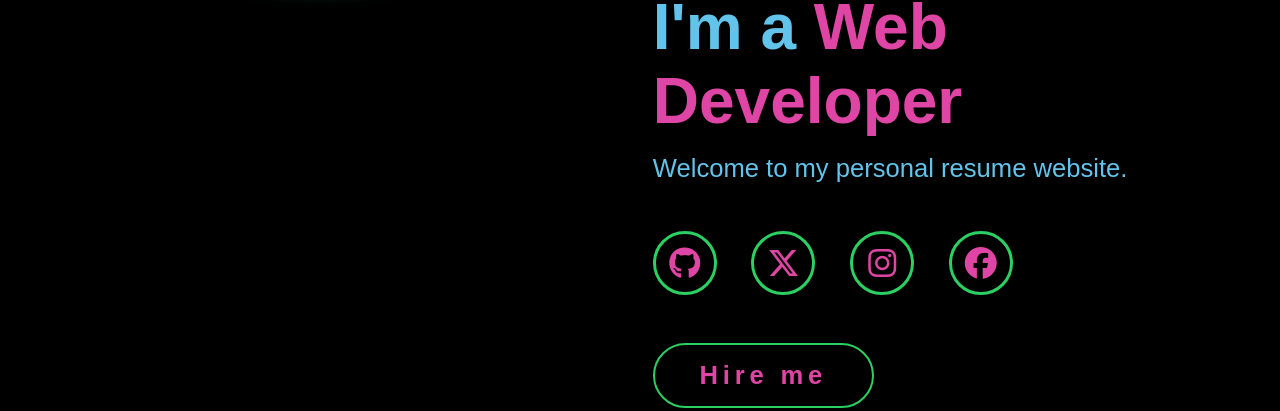
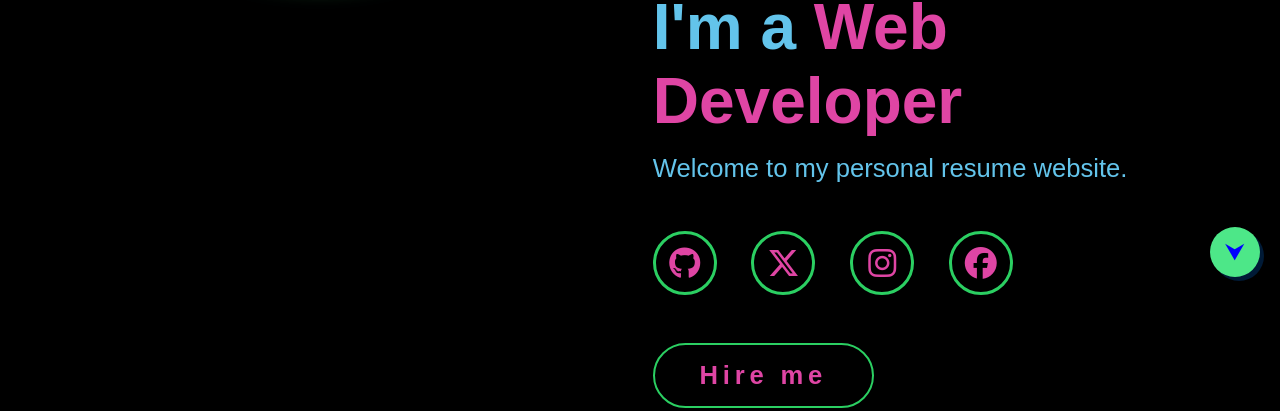
Before and after one commit to dArkakuma10/jerweb, a plain HTML site: page index.html in a window 1280 px wide. Shown: the part 503-914 px from the top of the page. Drawn offline with Linux system fonts and the light colour scheme.

Commit message:
Update index.html

```diff
--- a/index.html
+++ b/index.html
@@ -111,5 +111,48 @@
         <p>2025 Jericho Dumangas. All rights reserved.</p>
     </footer>
 
+    <button id="scrollBtn">⮟</button>
+
+    <script>
+        const observer = new IntersectionObserver((entries) => {
+            entries.forEach(entry => {
+                if (entry.isIntersecting) {
+                    entry.target.classList.add('show');
+
+                } else {
+                    entry.target.classList.remove('show');
+                }
+            });
+        }, {
+          threshold: 0.2
+        });
+
+        document.querySelectorAll('.section').forEach(section => {
+            section.classList.add('hidden');
+            observer.observe(section);
+        });
+
+        const btn = document.getElementById("scrollBtn");
+
+        window.addEventListener("scroll", () =>{
+            const halfwayPoint = document.body.scrollHeight / 2;
+
+            if (window.scrollY > halfwayPoint) {
+                btn.textContent = "⮝"
+            } else {
+                btn.textContent = "⮟"
+            }
+        });
+
+        btn.addEventListener("click", () =>{
+            if (btn.textContent.includes("⮝")){
+
+                window.scrollTo({ top: 0, behavior: "smooth"});
+            }else {
+                window.scrollTo({top: document.body.scrollHeight, behavior: "smooth"});
+            }
+        });
+    </script>
+
 </body>
 </html>
```
